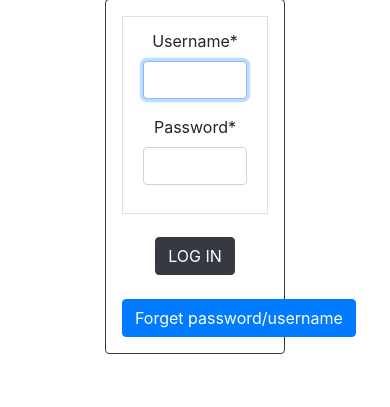
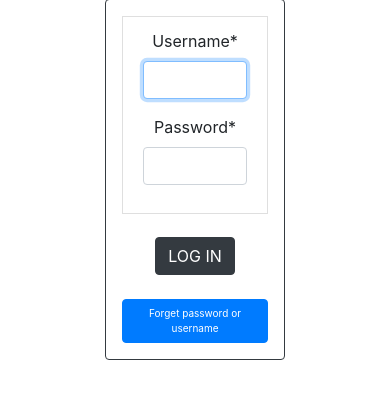
Before and after one commit to urban-communications/UC-Project-2, a Django app: page /accounts/login/ in a window 390 px wide. Shown: the part 217-624 px from the top of the page. Run offline with Django 3.2, Linux system fonts and the light colour scheme; some libraries are stand-ins or nearby versions.

Commit message:
add button properties to make it responsive

```diff
--- a/templates/registration/login.html
+++ b/templates/registration/login.html
@@ -25,7 +25,7 @@
             </button>
         </form>
         <br />
-        <a href="/accounts/password_reset/" class="btn btn-primary">Forget password/username</a>
+        <a href="/accounts/password_reset/" class="btn btn-primary" style="white-space: normal; font-size: x-small;word-wrap:break-word;">Forget password or username</a>
 
     </div>
 </div>
```
